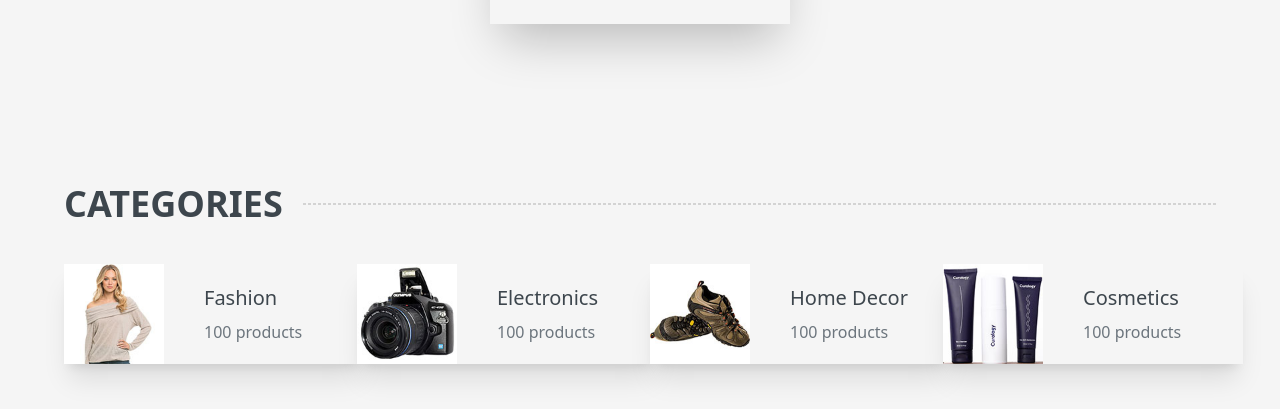
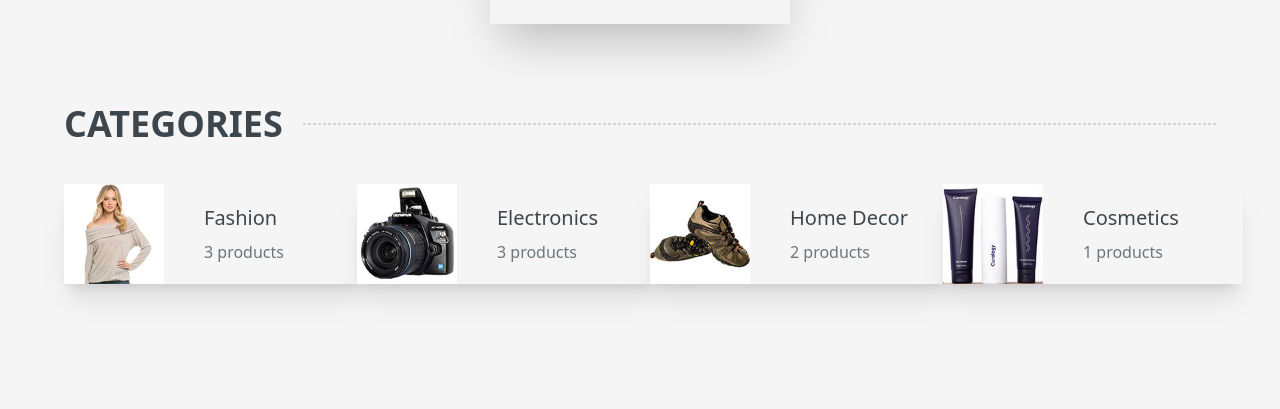
Before and after one commit to TanbirHasan/tingle-park-frontend, a React (Create React App) app: page / in a window 1280 px wide. Shown: the part 916-1325 px from the top of the page. Built offline with nearby package versions, Linux system fonts and the light colour scheme; no server answers.

Commit message:
categorized product page created

```diff
--- a/public/products.json
+++ b/public/products.json
@@ -7,7 +7,8 @@
 		"sizes_color": false,
 		"ratings": 5,
 		"price": 600,
-		"stockAmount": 10
+		"stockAmount": 10,
+		"category": "Electronics"
 	},
 	{
 		"id": "63bd7a2afe3a00a5df1dff69",
@@ -17,7 +18,8 @@
 		"sizes_color": true,
 		"ratings": 4.5,
 		"price": 200,
-		"stockAmount": 3
+		"stockAmount": 3,
+		"category": "Fashion"
 	},
 	{
 		"id": "63bd7a2a1d1dfe06d8f7b1a1",
@@ -27,7 +29,8 @@
 		"sizes_color": false,
 		"ratings": 5,
 		"price": 298,
-		"stockAmount": 32
+		"stockAmount": 32,
+		"category": "Home Decor"
 	},
 	{
 		"id": "63bd7a2a1fb9930c828ac600",
@@ -37,7 +40,8 @@
 		"sizes_color": true,
 		"ratings": 3.5,
 		"price": 398,
-		"stockAmount": 20
+		"stockAmount": 20,
+		"category": "Fashion"
 	},
 	{
 		"id": "63bd7a2afa1aa2dc6786124b",
@@ -47,7 +51,8 @@
 		"sizes_color": false,
 		"ratings": 4.5,
 		"price": 1000,
-		"stockAmount": 5
+		"stockAmount": 5,
+		"category": "Electronics"
 	},
 	{
 		"id": "63bd7a2af068bb9b1f3adc88",
@@ -57,7 +62,8 @@
 		"sizes_color": true,
 		"ratings": 5,
 		"price": 400,
-		"stockAmount": 24
+		"stockAmount": 24,
+		"category": "Electronics"
 	},
 	{
 		"id": "63bd7a2a409f2895d4c844c8",
@@ -67,7 +73,8 @@
 		"sizes_color": true,
 		"ratings": 4,
 		"price": 200,
-		"stockAmount": 50
+		"stockAmount": 50,
+		"category": "Fashion"
 	},
 	{
 		"id": "63bd7a2aca9c060879e0ce00",
@@ -77,7 +84,8 @@
 		"sizes_color": false,
 		"ratings": 5,
 		"price": 120,
-		"stockAmount": 200
+		"stockAmount": 200,
+		"category": "Cosmetics"
 	},
 	{
 		"id": "63c6653f4a77fe583c029130",
@@ -87,6 +95,7 @@
 		"sizes_color": true,
 		"ratings": 4,
 		"price": 700,
-		"stockAmount": 1
+		"stockAmount": 1,
+		"category": "Home Decor"
 	}
 ]
--- a/src/pages/Home/Categories/Categories.jsx
+++ b/src/pages/Home/Categories/Categories.jsx
@@ -9,29 +9,24 @@ const Categories = () => {
 	const categories = [
 		{
 			name: 'Fashion',
-			productAmount: 100,
 			picture: cat1,
 		},
 		{
 			name: 'Electronics',
-			productAmount: 100,
 			picture: cat2,
 		},
 		{
 			name: 'Home Decor',
-			productAmount: 100,
 			picture: cat3,
 		},
 		{
 			name: 'Cosmetics',
-			productAmount: 100,
 			picture: cat4,
 		},
-
 	];
 
 	return (
-		<div className="my-40">
+		<div className="my-20">
 			<div className="flex items-center  gap-5">
 				<h1 className="uppercase text-2xl lg:text-4xl text-[#3D464D] font-bold lg:text-left">
 					Categories
--- a/src/pages/Home/Categories/CategoriesCard.jsx
+++ b/src/pages/Home/Categories/CategoriesCard.jsx
@@ -1,13 +1,26 @@
-import React from 'react';
+import React, { useEffect } from 'react';
+import { useDispatch, useSelector } from 'react-redux';
+import { Link } from 'react-router-dom';
+import { fetchProducts } from '../../../features/ProductSlice';
 import './categoriesCard.css';
 
 const CategoriesCard = ({ category }) => {
-	const { name, productAmount, picture } = category;
+	const { name, picture } = category;
+
+	const { products, isLoading } = useSelector((state) => state.productsReducer);
+	const dispatch = useDispatch();
+
+	useEffect(() => {
+		dispatch(fetchProducts());
+	}, [dispatch]);
+
+	const categorizedProducts = products.filter((product) => product.category === name);
 
 	return (
-		<div className="container cursor-pointer lg:w-[300px] mx-auto shadow-xl hover:shadow-2xl group hover:bg-[#FFD333] duration-500">
+		<Link to="/categorizedProduct" state={category}>
+			<div className="container cursor-pointer lg:w-[300px] mx-auto shadow-xl hover:shadow-2xl group hover:bg-[#FFD333] duration-500 mb-10">
 				<div className="flex gap-10 lg:gap-0 items-center lg:flex-row  md:p-0 cursor-pointer group ">
-				<div className='box'>
+					<div className="box">
 						<img
 							className=" w-[100px] h-[100px] pb-2 md:pb-0  bg-transparent flex-none bg-cover"
 							src={picture}
@@ -16,10 +29,11 @@ const CategoriesCard = ({ category }) => {
 					</div>
 					<div className=" rounded-b lg:rounded-b-none lg:rounded-r text-center md:text-left   lg:ml-10 space-y-2 pb-5 md:pb-0 ">
 						<h2 className="text-[#3d464d] text-xl font-medium">{name}</h2>
-					<p className="text-[#6c757d] text-md ">{productAmount} products </p>
+						<p className="text-[#6c757d] text-md ">{categorizedProducts.length} products </p>
 					</div>
 				</div>
 			</div>
+		</Link>
 	);
 };
 
--- /dev/null
+++ b/src/pages/Home/Categories/CategorizedProductPage.jsx
@@ -0,0 +1,42 @@
+import React, { useEffect } from 'react';
+import { useDispatch, useSelector } from 'react-redux';
+import { useLocation } from 'react-router-dom';
+import ProductCard from '../../../components/ProductCard/ProductCard';
+import { fetchProducts } from '../../../features/ProductSlice';
+
+const CategorizedProductPage = () => {
+	const location = useLocation();
+
+	const { products, isLoading } = useSelector((state) => state.productsReducer);
+	const dispatch = useDispatch();
+
+	useEffect(() => {
+		dispatch(fetchProducts());
+	}, [dispatch]);
+
+	const categorizedProducts = products.filter(
+		(product) => product.category === location.state.name
+	);
+
+	return (
+		<div className="w-[90%] mx-auto my-10">
+			<h1 className="text-5xl text-center">Category - {location.state.name}</h1>
+
+			{isLoading ? (
+				<div className="flex h-screen justify-center items-center w-full">
+					<div className="w-16 h-16 mx-auto border-4 border-dashed rounded-full animate-spin border-violet-700"></div>
+				</div>
+			) : (
+				''
+			)}
+
+			<div className="grid grid-cols-1 md:grid-cols-2 lg:grid-cols-3 gap-10 my-20  mx-auto w-[75%]">
+				{categorizedProducts.map((product) => (
+					<ProductCard key={product.id} product={product} />
+				))}
+			</div>
+		</div>
+	);
+};
+
+export default CategorizedProductPage;
--- a/src/routes/route/route.jsx
+++ b/src/routes/route/route.jsx
@@ -1,5 +1,6 @@
 import CheckOut from '../../pages/CheckOut/CheckOut/CheckOut';
 import Contact from '../../pages/Contact/Contact';
+import CategorizedProductPage from '../../pages/Home/Categories/CategorizedProductPage';
 import HomePage from '../../pages/Home/HomePage/HomePage';
 import Shop from '../../pages/Shop/Shop/Shop';
 import ShopDetails from '../../pages/ShopDetails/ShopDetails/ShopDetails';
@@ -19,7 +20,10 @@ export const router = createBrowserRouter([
 				path: '/',
 				element: <HomePage />,
 			},
-
+			{
+				path: '/categorizedProduct',
+				element: <CategorizedProductPage />,
+			},
 			{
 				path: '/shop',
 				element: <Shop />,
```
Lines whose indentation alone changed are shown as unchanged.
